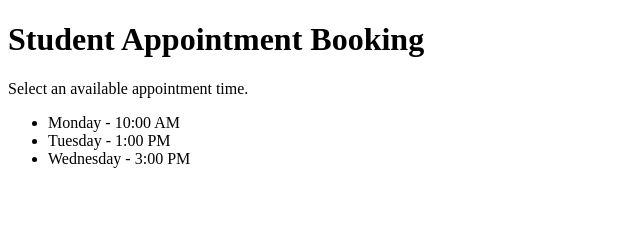
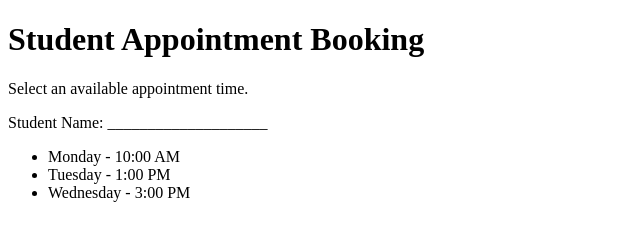
Before and after one commit to BradyMombo/CP390-Appointment-Lab, a plain HTML site: page index.html in a window 1280 px wide. Shown: the whole page, without its empty margins (0-640 px from the left). Drawn offline with Linux system fonts and the light colour scheme.

Commit message:
Added student name field

```diff
--- a/index.html
+++ b/index.html
@@ -6,6 +6,7 @@
   <body>
     <h1>Student Appointment Booking</h1>
     <p>Select an available appointment time.</p>
+    <p>Student Name: ____________________</p>
     <ul>
     <li>Monday - 10:00 AM</li>
     <li>Tuesday - 1:00 PM</li>
```
